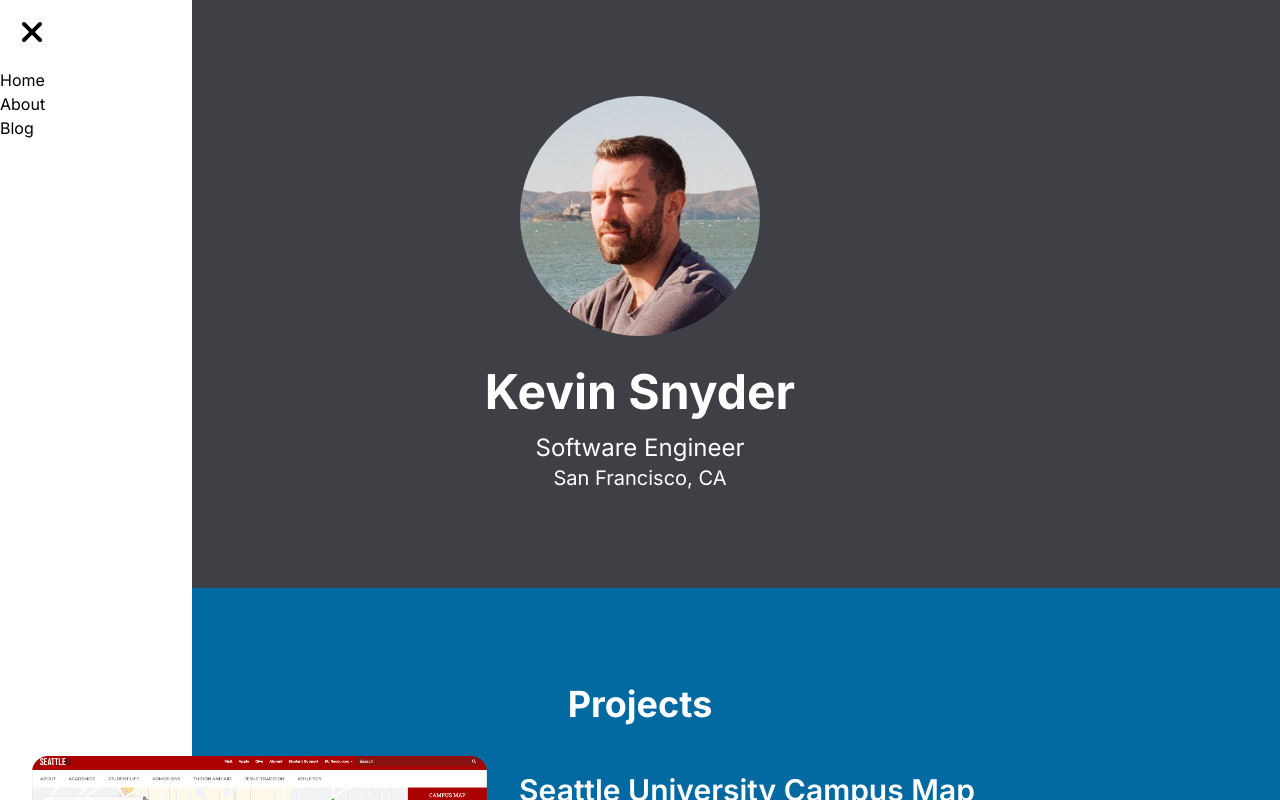
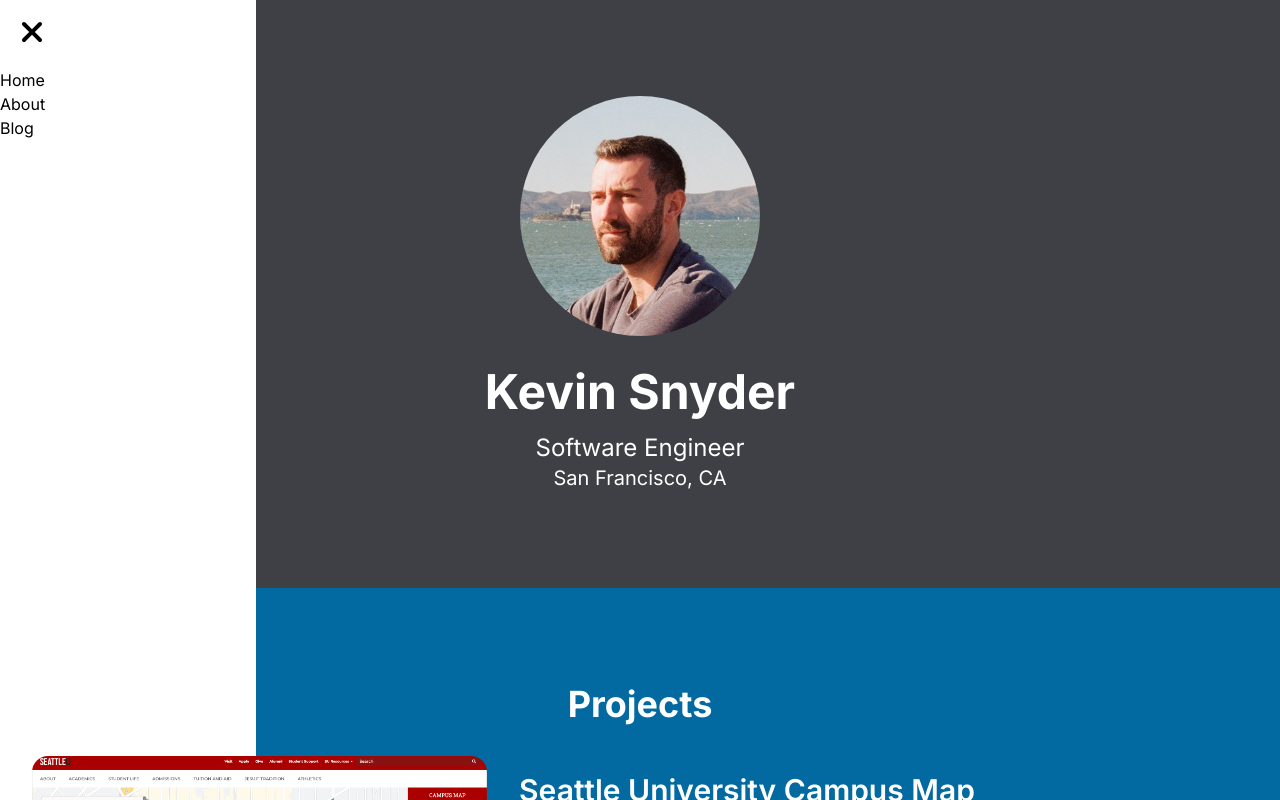
Before and after one commit to KevinSnyderCodes/kevinsnydercodes.github.io, a Next.js app: page / in a window 1280 px wide. Both pictures are taken after a click on the icon 32 px from the left and 32 px from the top of the page. Shown: the top 800 px of the page. Built offline with nearby package versions, Linux system fonts and the light colour scheme.

Commit message:
Move header menu to `components` folder

```diff
--- a/app/layout.tsx
+++ b/app/layout.tsx
@@ -3,13 +3,14 @@
 import React, { useCallback, useState } from "react";
 
 import type { Metadata } from "next";
+
 import { Inter } from "next/font/google";
 
 import "./globals.css";
 
-import { FontAwesomeIcon } from "@fortawesome/react-fontawesome";
-import { faBars, faXmark } from "@fortawesome/free-solid-svg-icons";
 import Link from "next/link";
+
+import Header from "@/components/Header";
 
 const inter = Inter({ subsets: ["latin"] });
 
@@ -64,28 +65,7 @@ export default function RootLayout({
   return (
     <html lang="en">
       <body className={inter.className}>
-        <header
-          className={`fixed w-48 h-full ${
-            isMenuOpen ? "bg-white" : "bg-transparent"
-          }`}
-        >
-          <FontAwesomeIcon
-            icon={isMenuOpen ? faXmark : faBars}
-            onClick={handleClick}
-            className={`w-8 h-8 p-4 ${
-              isMenuOpen ? "text-black" : "text-white"
-            }`}
-          />
-          <div
-            className={`w-48 bg-white absolute ${
-              isMenuOpen ? "opacity-100" : "opacity-0"
-            }`}
-          >
-            {menuItems.map((props, i) => (
-              <MenuItem key={i} {...props} onClick={onMenuItemClick} />
-            ))}
-          </div>
-        </header>
+        <Header />
         {children}
       </body>
     </html>
--- /dev/null
+++ b/components/Header.tsx
@@ -0,0 +1,50 @@
+import React, { useCallback, useState } from "react";
+
+import { FontAwesomeIcon } from "@fortawesome/react-fontawesome";
+import { faBars } from "@fortawesome/free-solid-svg-icons";
+
+import HeaderMenu from "./HeaderMenu";
+
+const menuItems = [
+  {
+    name: "Home",
+    href: "/",
+  },
+  {
+    name: "About",
+    href: "/about",
+  },
+  {
+    name: "Blog",
+    href: "/blog",
+  },
+];
+
+const Header: React.FC = () => {
+  const [isMenuOpen, setIsMenuOpen] = useState(false);
+
+  const handleMenuOpen = useCallback(() => {
+    setIsMenuOpen(true);
+  }, []);
+
+  const handleMenuClose = useCallback(() => {
+    setIsMenuOpen(false);
+  }, []);
+
+  return (
+    <header className="fixed w-full h-full bg-transparent">
+      <FontAwesomeIcon
+        icon={faBars}
+        onClick={handleMenuOpen}
+        className="w-8 h-8 p-4 text-white"
+      />
+      <HeaderMenu
+        items={menuItems}
+        isOpen={isMenuOpen}
+        onClose={handleMenuClose}
+      />
+    </header>
+  );
+};
+
+export default Header;
--- /dev/null
+++ b/components/HeaderMenu.tsx
@@ -0,0 +1,35 @@
+import React from "react";
+
+import { FontAwesomeIcon } from "@fortawesome/react-fontawesome";
+import { faXmark } from "@fortawesome/free-solid-svg-icons";
+
+import HeaderMenuItem from "./HeaderMenuItem";
+
+type HeaderMenuItemProps = React.ComponentProps<typeof HeaderMenuItem>;
+
+type Props = {
+  items: Omit<HeaderMenuItemProps, "onClick">[];
+  isOpen: boolean;
+  onClose: () => void;
+};
+
+const HeaderMenu: React.FC<Props> = ({ items, isOpen, onClose }) => {
+  if (!isOpen) {
+    return;
+  }
+
+  return (
+    <div className={`fixed top-0 left-0 w-64 h-full bg-white`}>
+      <FontAwesomeIcon
+        icon={faXmark}
+        onClick={onClose}
+        className="w-8 h-8 p-4 text-black"
+      />
+      {items.map((props, i) => (
+        <HeaderMenuItem key={i} {...props} onClick={onClose} />
+      ))}
+    </div>
+  );
+};
+
+export default HeaderMenu;
--- /dev/null
+++ b/components/HeaderMenuItem.tsx
@@ -0,0 +1,19 @@
+import React from "react";
+
+import Link from "next/link";
+
+type Props = {
+  name: string;
+  href: string;
+  onClick: () => void;
+};
+
+const HeaderMenuItem: React.FC<Props> = ({ name, href, onClick }) => {
+  return (
+    <div onClick={onClick}>
+      <Link href={href}>{name}</Link>
+    </div>
+  );
+};
+
+export default HeaderMenuItem;
```
Also changed, not shown: 1 other file (tests, documents, lock files or other folders).
